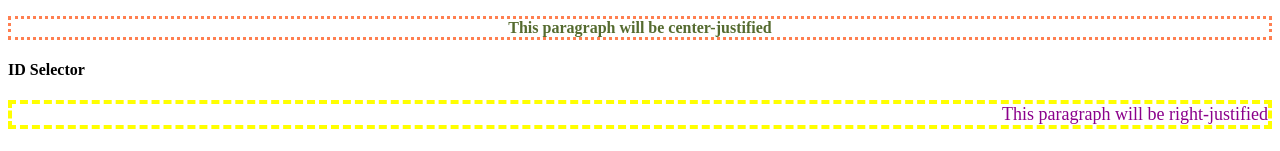
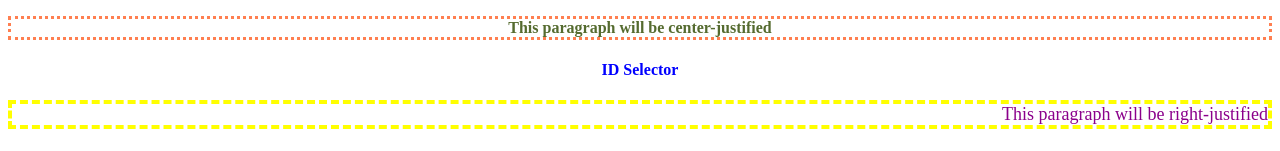
Before and after one commit to watsharapat/watsharapat.github.io, a plain HTML site: page lab2/4237-lab2-prob2.html in a window 1280 px wide. Shown: the part 190-341 px from the top of the page. Drawn offline with Linux system fonts and the light colour scheme.

Commit message:
final lab2

```diff
--- a/lab2/4237-lab2-prob2.html
+++ b/lab2/4237-lab2-prob2.html
@@ -11,7 +11,7 @@
                 color: green;
                 text-align: right;
             }
-            h3  {
+            h3 , h4 {
                 color: blue;
                 text-align: center;
             }
```
Also changed, not shown: lab2/outputs/4237-lab2-prob2-src.png (added), lab2/outputs/4237-lab2-prob2.png.
